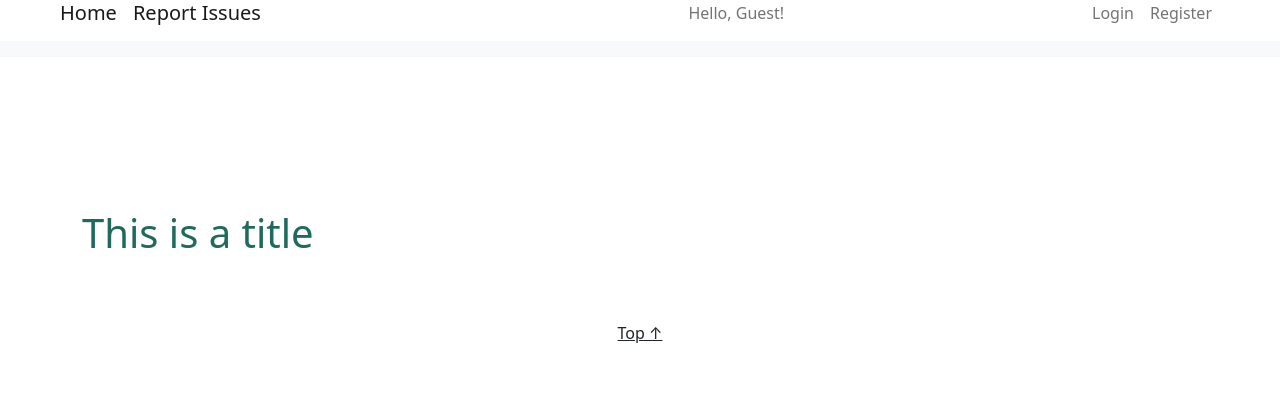
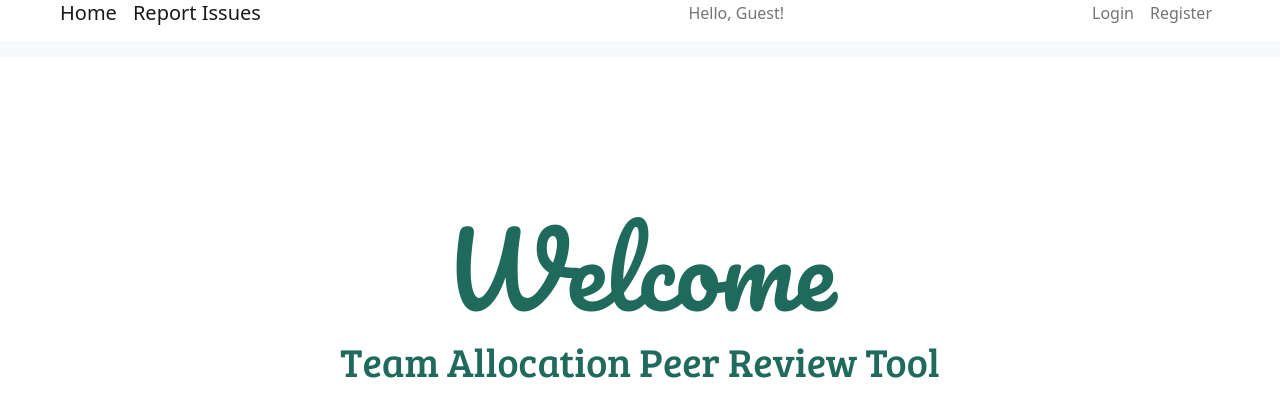
Before and after one commit to bw5io/tapr, a Flask app: page / in a window 1280 px wide. Shown: the part 15-409 px from the top of the page. Run offline with Flask 2, Linux system fonts and the light colour scheme; some web fonts are replaced.

Commit message:
Updated frontend homepage MJ

```diff
--- a/TAPR/static/main.css
+++ b/TAPR/static/main.css
@@ -15,7 +15,36 @@ body {
 
 
 /*************Meg CSS************/
+/*home.html*/
+#MJ_WelcomeTitle{
+    display: grid;
+    justify-items: center;
+    font-family: 'Pacifico', cursive;
+    font-size: 100px;
+}
+#MJ_HomeTitle{
+    display: grid;
+    justify-items: center;
+    font-family: 'Bree Serif', serif;
+}
+#MJ_Credit{
+    display: grid;
+    justify-items: center;
+    font-family: 'Bree Serif', serif;
+    font-size: 15px;
+}
+.Avatars{
+    width: 150px;
+}
+.AvatarPos{
+    text-align: center;
+}
+
 /*team_lists.html*/
+.MJ_composition{
+    display: grid;
+    justify-items: center;
+}
 .MJ_links{
     text-decoration: none;
     color: white;
@@ -74,7 +103,6 @@ span{
     border-width: 2px;
     margin-bottom: 10px;
     font-family: 'Bree Serif', serif;
-
 }
 .MJ_td{
     padding: 10px 20px 0 20px;
--- a/TAPR/templates/home.html
+++ b/TAPR/templates/home.html
@@ -1,4 +1,20 @@
 {% extends "layout.html" %}
 {% block content %}
-<h1>This is a title</h1>
+<h1 id=MJ_WelcomeTitle>Welcome</h1>
+<h1 id=MJ_HomeTitle>Team Allocation Peer Review Tool</h1>
+<p id=MJ_Credit>Created by Team N</p>
+<div class=AvatarPos>
+<img class=Avatars src='https://avataaars.io/?avatarStyle=Transparent&topType=LongHairStraightStrand&accessoriesType=Blank&hairColor=Black&facialHairType=Blank&clotheType=ShirtVNeck&clotheColor=Gray02&eyeType=Happy&eyebrowType=Default&mouthType=Smile&skinColor=Light'
+/>
+<img class=Avatars src='https://avataaars.io/?avatarStyle=Transparent&topType=ShortHairShortFlat&accessoriesType=Blank&hairColor=Brown&facialHairType=Blank&clotheType=ShirtCrewNeck&clotheColor=PastelGreen&eyeType=Default&eyebrowType=Default&mouthType=Serious&skinColor=Pale'
+/>
+<img class=Avatars src='https://avataaars.io/?avatarStyle=Transparent&topType=LongHairBigHair&accessoriesType=Blank&hairColor=BrownDark&facialHairType=Blank&clotheType=CollarSweater&clotheColor=PastelBlue&eyeType=Close&eyebrowType=Default&mouthType=Twinkle&skinColor=Light'
+/>
+<img class=Avatars src='https://avataaars.io/?avatarStyle=Transparent&topType=LongHairStraight2&accessoriesType=Blank&hairColor=BlondeGolden&facialHairType=Blank&clotheType=Overall&clotheColor=PastelRed&eyeType=Happy&eyebrowType=UpDown&mouthType=Default&skinColor=Pale'
+/>
+<img class=Avatars src='https://avataaars.io/?avatarStyle=Transparent&topType=ShortHairShortRound&accessoriesType=Prescription02&hairColor=Black&facialHairType=Blank&clotheType=ShirtCrewNeck&clotheColor=Black&eyeType=Squint&eyebrowType=FlatNatural&mouthType=ScreamOpen&skinColor=Light'
+/>
+<img class=Avatars src='https://avataaars.io/?avatarStyle=Transparent&topType=LongHairStraight&accessoriesType=Blank&hairColor=Black&facialHairType=Blank&clotheType=Hoodie&clotheColor=Blue01&eyeType=Side&eyebrowType=RaisedExcited&mouthType=Twinkle&skinColor=Light'
+/>
+</div>
 {% endblock content %}
```
Also changed, not shown: TAPR/templates/team_lists.html (+5 -5 lines).
